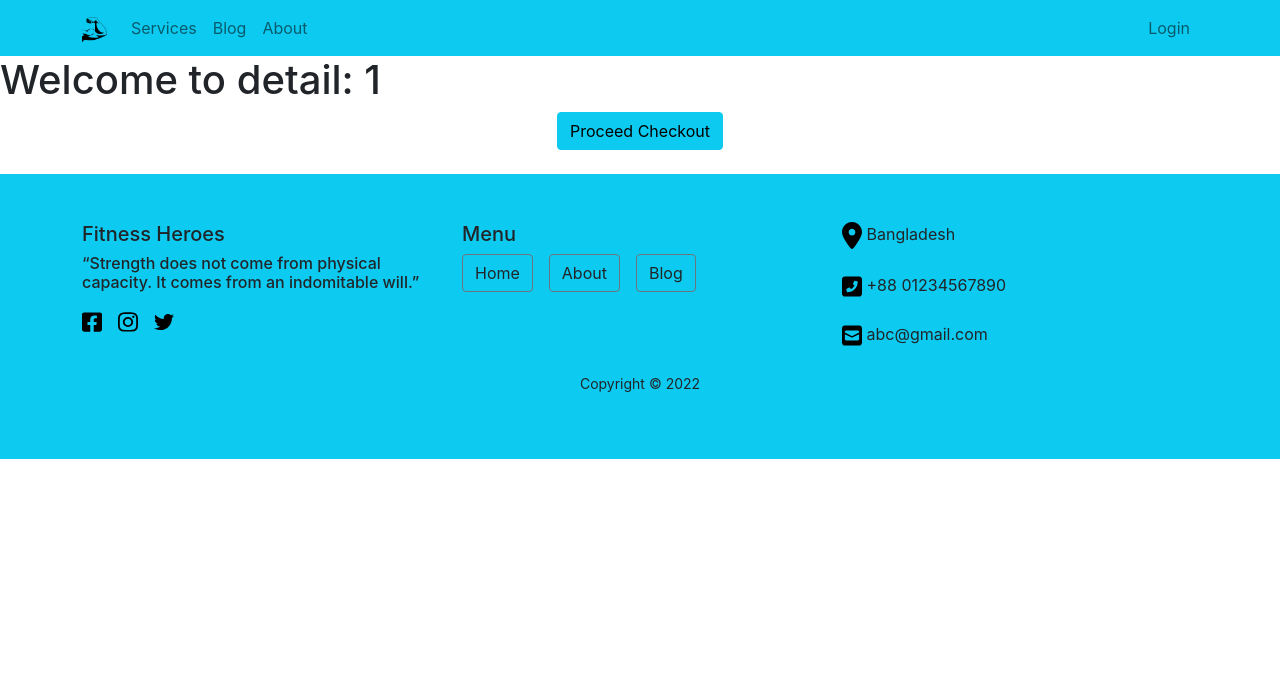
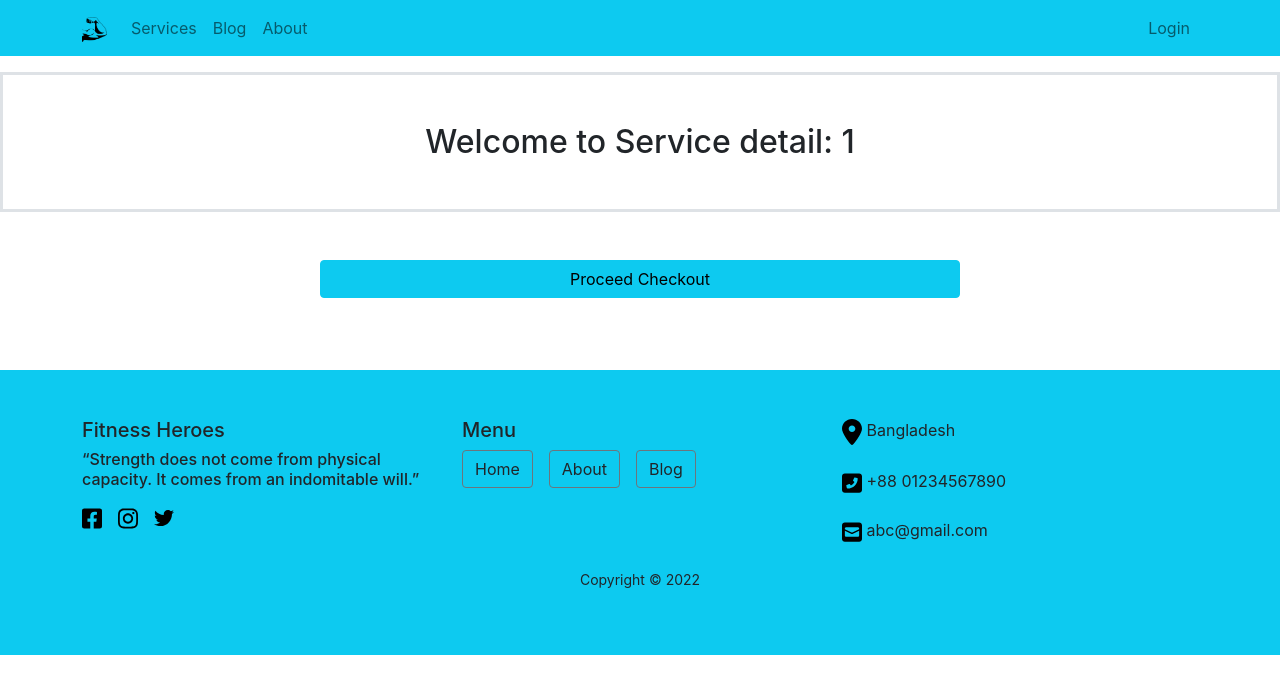
Before and after one commit to abdullahalomar/independent-service-provider, a React (Create React App) app: page /service/1 in a window 1280 px wide. Shown: the top 694 px of the page. Built offline with nearby package versions, Linux system fonts and the light colour scheme; no server answers.

Commit message:
service detail page design added

```diff
--- a/src/Pages/About/About.js
+++ b/src/Pages/About/About.js
@@ -17,9 +17,6 @@ const About = () => {
             <div className='border border-primary px-3 py-2 mt-3'>
                     <h5>I have completed Diploma Engineering in Computer Technology. My goal is to be a good quality developer. Not just web development. I would also like to acquire some more programming language skills and do app development work. In particular, I want to work on web development as well as Android app development. Basically my goal is to be a good quality developer.</h5>
                 </div>
-
-
-
         </div>
     );
 };
--- a/src/Pages/ServiceDetail/ServiceDetail.js
+++ b/src/Pages/ServiceDetail/ServiceDetail.js
@@ -1,14 +1,19 @@
 import React from 'react';
+import { Card, ListGroup, ListGroupItem } from 'react-bootstrap';
 import { Link, useParams } from 'react-router-dom';
 
 const ServiceDetail = () => {
     const { serviceId } = useParams();
+
     return (
         <div>
-            <h1>Welcome to detail: {serviceId}</h1>
+            <div className='border border-3 mt-3'>
+            <h2 className='text-center my-5'>Welcome to Service detail: {serviceId}</h2>
+            </div>
+
             <div className='text-center'>
             <Link to='/checkout'>
-                <button className='btn btn-info'>Proceed Checkout</button>
+                <button className='btn btn-info my-5 col-6 mx-auto'>Proceed Checkout</button>
             </Link>
             </div>
         </div>
```
